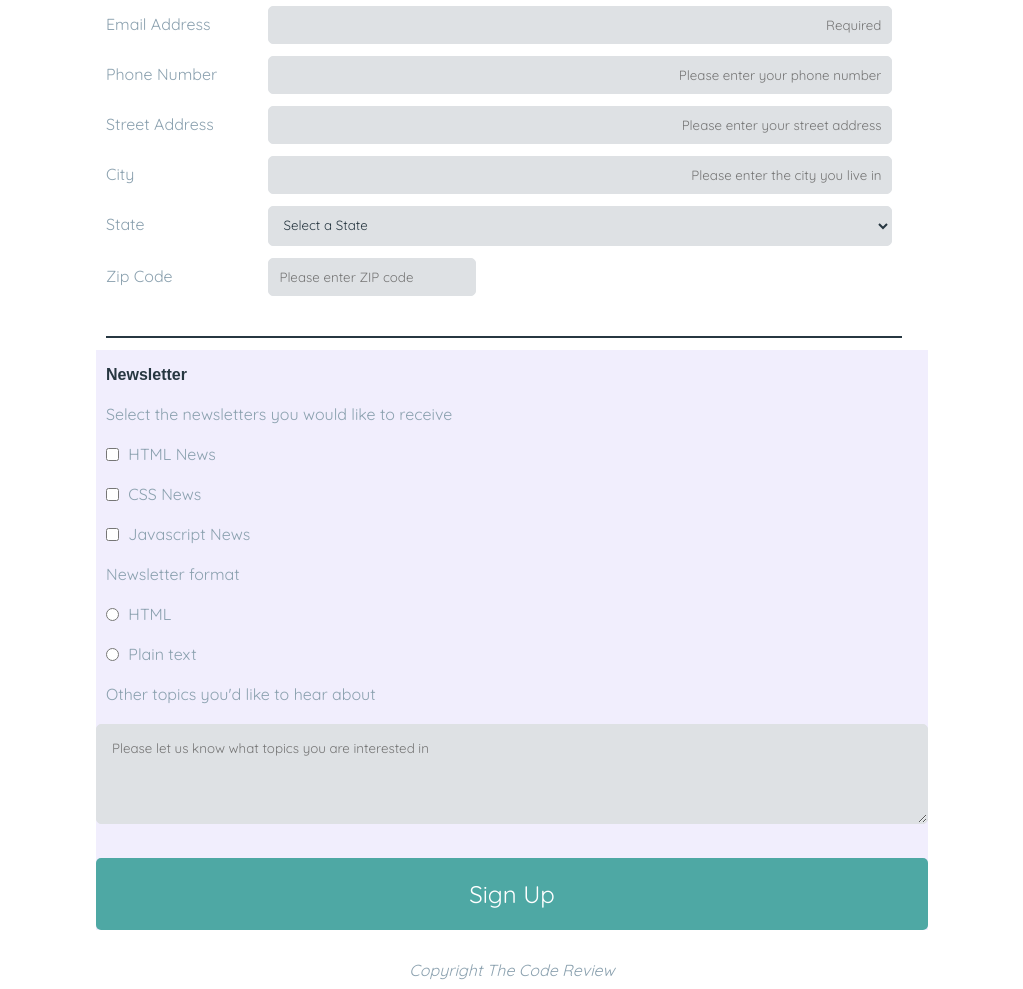
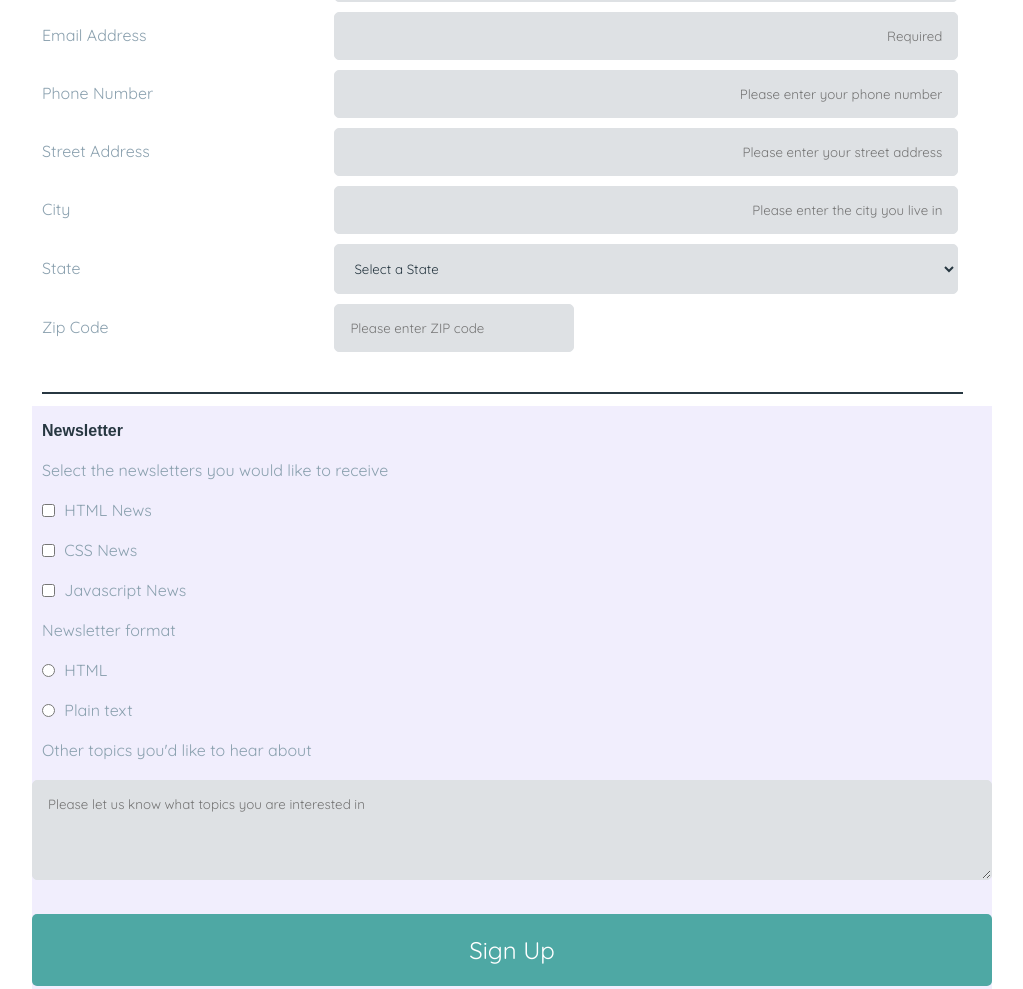
Before and after one commit to kpasciullo/TechDegree-Project03, a plain HTML site: page index.html in a window 1280 px wide. Shown: the part 376-1365 px from the top of the page, without its empty margins (128-1151 px from the left). Drawn offline with Linux system fonts and the light colour scheme.

Commit message:
fixed width of labels and text areas so they are on one line @ 768

```diff
--- a/css/styles.css
+++ b/css/styles.css
@@ -115,7 +115,7 @@ fieldset > input, select {
  }
 
  textarea {
-    width: 96.5%;
+    width: 95%;
     height: 100px;
     padding: 15px;
     margin: 10px;
@@ -153,6 +153,7 @@ fieldset > input, select {
 
  .second-section {
     background-color: rgb(241, 238, 253);
+    padding-bottom: 10px;
  }
 
 
@@ -178,7 +179,7 @@ button:focus {
  @media only screen and (min-width: 768px) {
 
     form {
-        max-width: 65%;
+        max-width: 75%;
         margin: auto;
     }
 
@@ -189,14 +190,14 @@ button:focus {
 
     fieldset:first-of-type > label {
         display: inline-block;
-        width: 19%;
+        width: 30%;
         text-align: left;
     }
 
     fieldset > input, select {
-        width: 75%;
-        padding: 10px;
-        margin-bottom: 10px;;
+        width: 65%;
+        /* padding: 10px; */
+        margin-bottom: 10px;
     }
 
     #zip {
```
